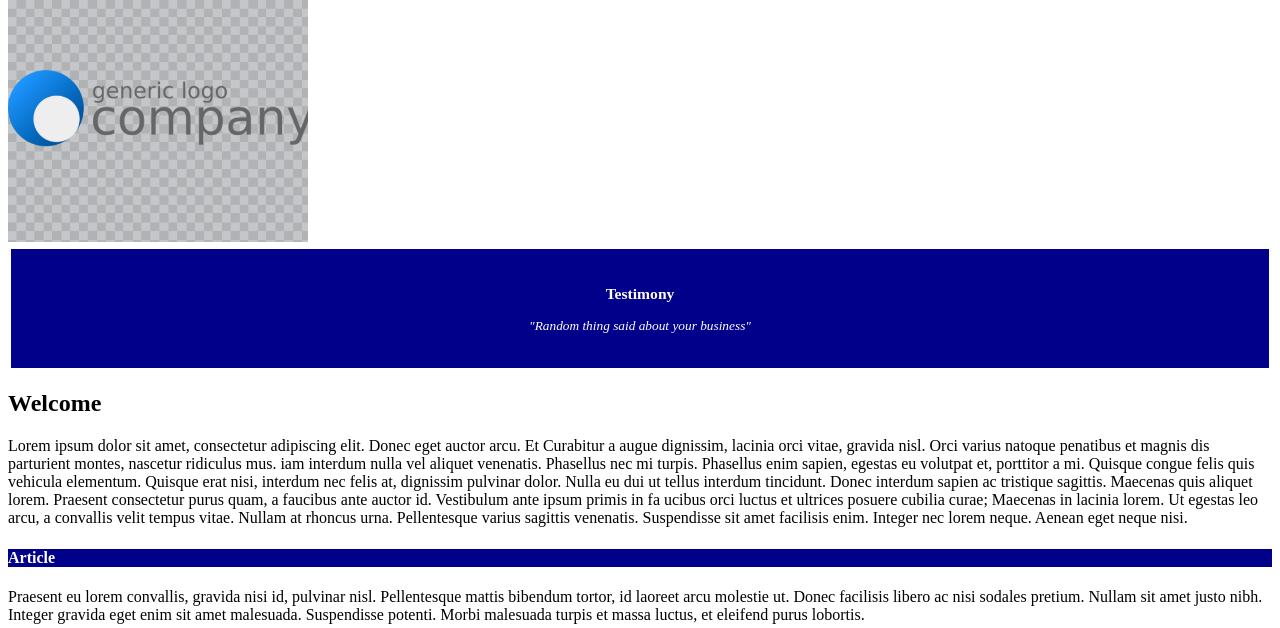
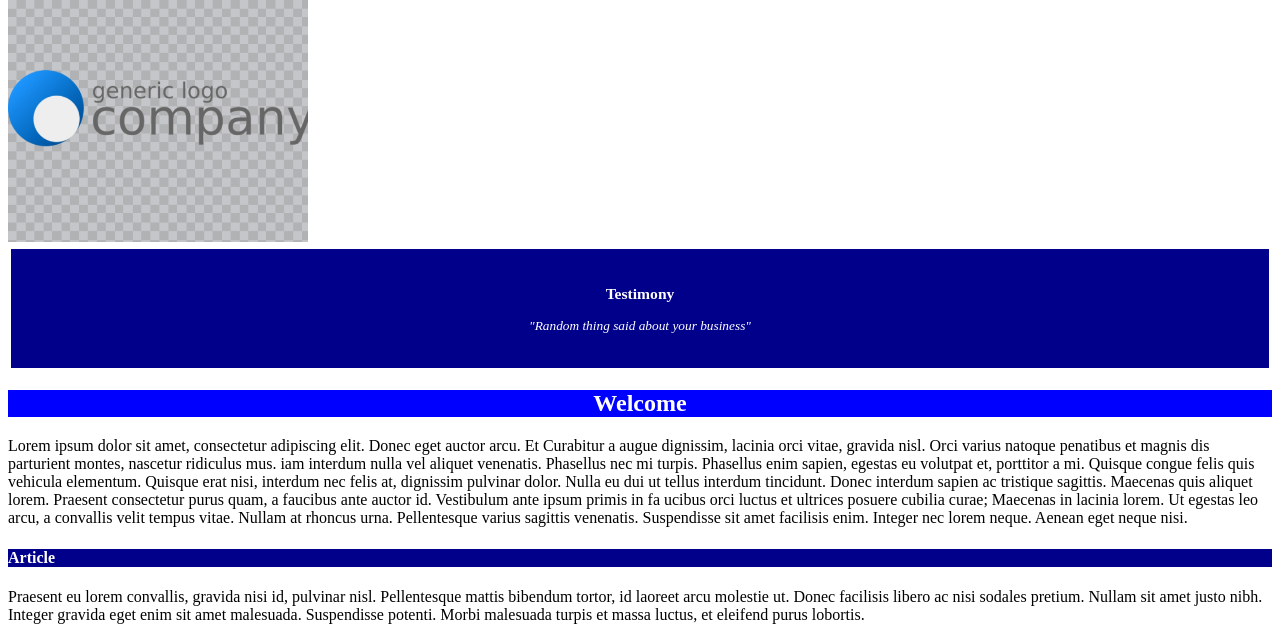
Before and after one commit to Mos-Def/sample-webpage, a PHP site: page / in a window 1280 px wide. Shown: the part 189-817 px from the top of the page. Run offline with PHP 8.4, Linux system fonts and the light colour scheme.

Commit message:
update stylesheet.css

```diff
--- a/css/stylesheet.css
+++ b/css/stylesheet.css
@@ -1,14 +1,3 @@
-/*---------------------------------------------------*/
-
-/*HEADER #2
-h2 {
-    background-color: gray;
-    color: blue;
-    text-align: center;
-}*/
-
-/*------------------------------------------------------*/
-
 
 /*----------------COMPANY LOGO-----------------------------*/
 .logo {
@@ -40,6 +29,12 @@ h1 {
 
 }
 
+
+h2 {
+    background-color: blue;
+    color: white;
+    text-align: center;
+}
 
 .topnav {
     background-color: white;
```
